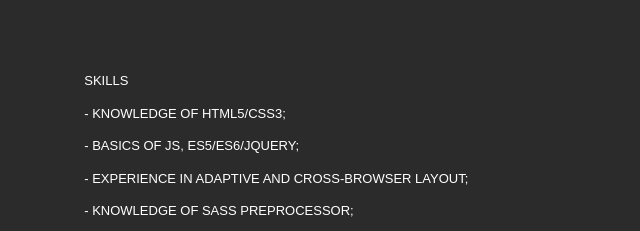
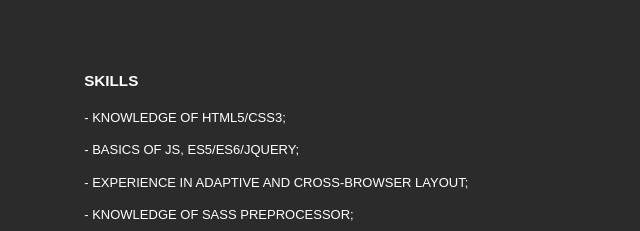
Before and after one commit to tatochko/cringe, a plain HTML site: page index.html in a window 1280 px wide. Shown: the part 770-1001 px from the top of the page, 624-1264 px from the left. Drawn offline with nearby package versions, Linux system fonts and the light colour scheme; files whose address does not match are found by name.

Commit message:
Update index.html

```diff
--- a/index.html
+++ b/index.html
@@ -54,7 +54,7 @@
       <div class="skills__inner">
         <canvas id="marksChart" width="600" height="400"></canvas>
         <div class="skills__inner-items">
-          <p>SKILLS</p>
+          <h3>SKILLS</h3>
           <p>- knowledge of HTML5/CSS3;</p>
           <p>- basics of JS, ES5/ES6/jQuery;</p>
           <p>- experience in adaptive and cross-browser layout;</p>
```
